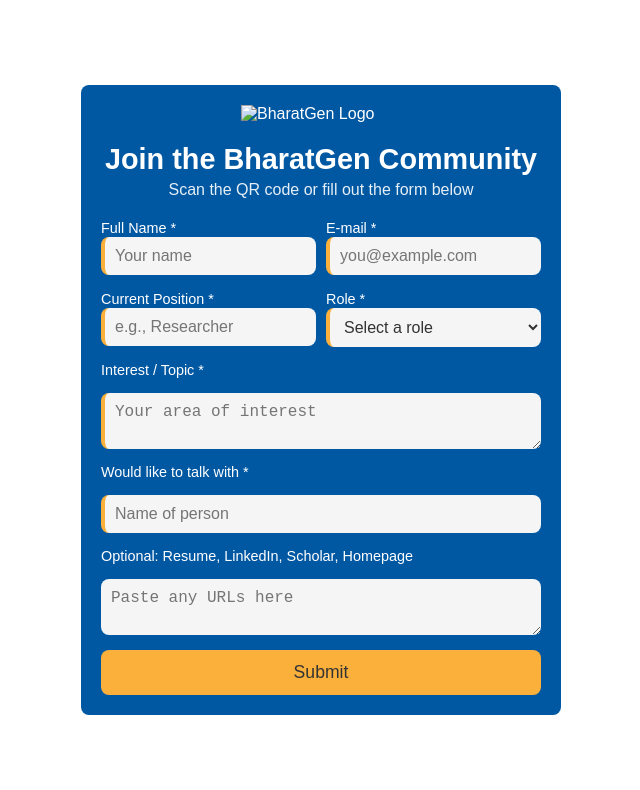
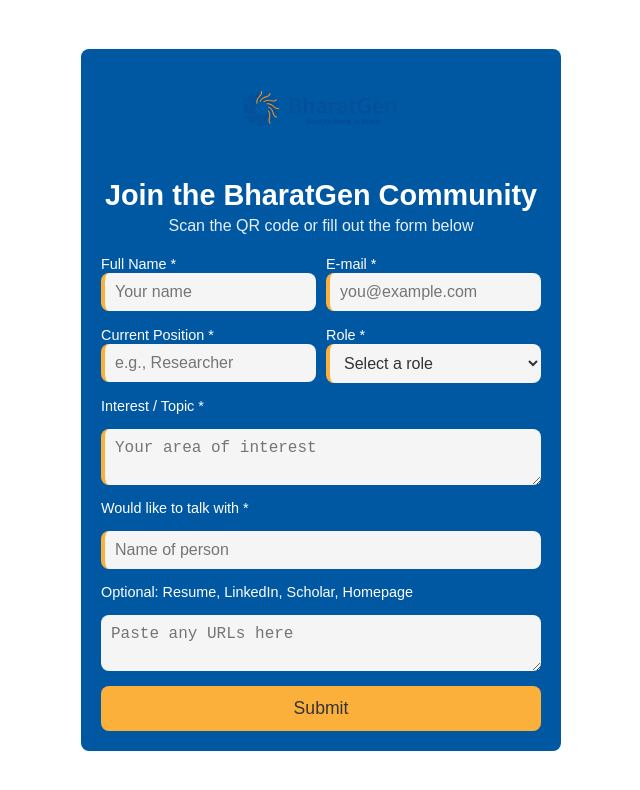
Before and after one commit to drtusharvora-bharatgen/join-us, a plain HTML site: page index.html in a window 1280 px wide. Shown: the whole page, without its empty margins (319-959 px from the left). Drawn offline with Linux system fonts and the light colour scheme.

Commit message:
Update index.html
Add SVG logo and QR code

```diff
--- a/index.html
+++ b/index.html
@@ -101,7 +101,7 @@
 
 <body>
   <div class="container">
-    <img src="bharatgen-logo-5-1.jpg" alt="BharatGen Logo" class="logo" />
+    <img src="bharatgen-logo.svg" alt="BharatGen Logo" class="logo" />
 
     <h1>Join the BharatGen Community</h1>
     <p class="subtitle">Scan the QR code or fill out the form below</p>
```
